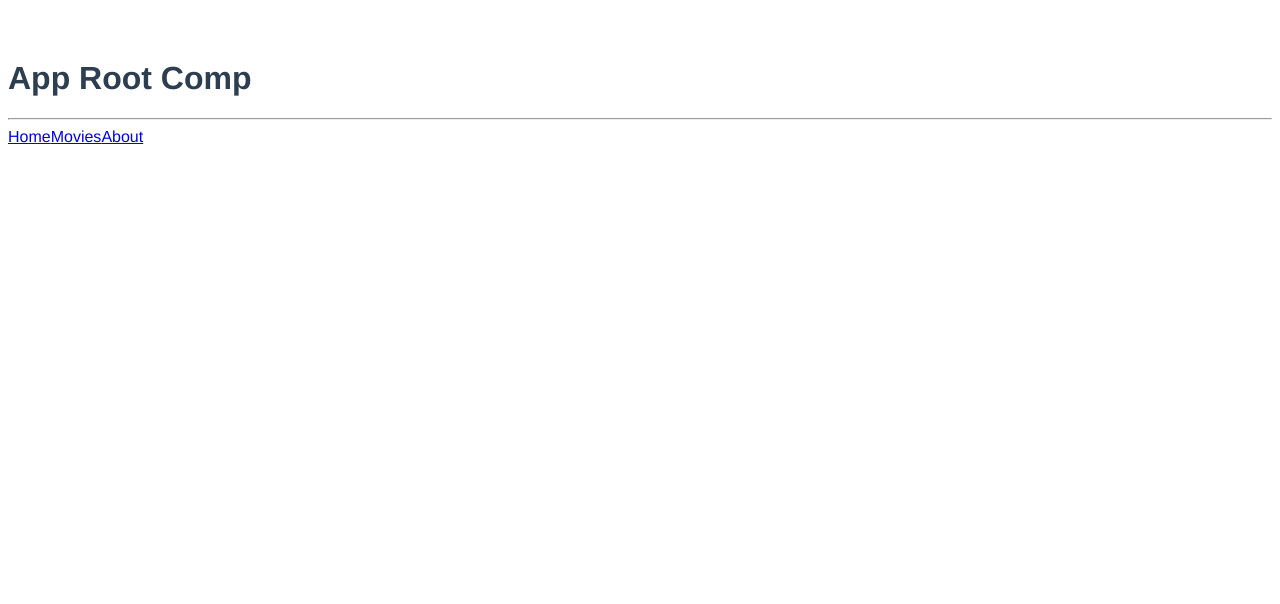
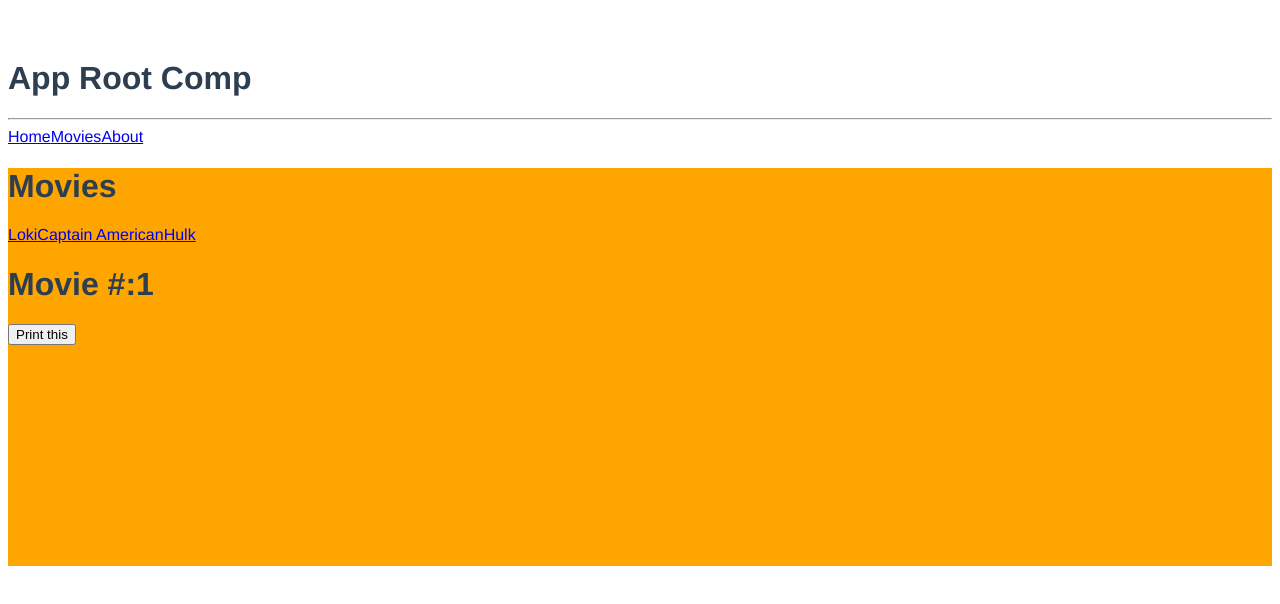
Before and after one commit to f2xiao/learn-vue, a Vue app in the folder basics-vue/: page /#/movies/1 in a window 1280 px wide. Shown: the top 604 px of the page. Built offline with nearby package versions, Linux system fonts and the light colour scheme.

Commit message:
Add dynamic route

```diff
--- a/basics-vue/src/App.vue
+++ b/basics-vue/src/App.vue
@@ -5,6 +5,7 @@
     <router-link to="/home">Home</router-link>
     <router-link to="/movies">Movies</router-link>
     <router-link to="/about">About</router-link>
+
     <router-view></router-view>
   </div>
 </template>
--- /dev/null
+++ b/basics-vue/src/components/Movie.vue
@@ -0,0 +1,26 @@
+<template>
+  <div class="movies-container">
+    <h1>Movie #:{{id}}</h1>
+    <button @click="showThis">Print this</button>
+  </div>
+</template>
+
+<script>
+export default {
+  props:['id'],
+  methods: {
+    showThis(){
+      console.log(this.id);
+    }
+  },
+
+
+};
+</script>
+
+<style lang="less" scoped>
+.movies-container {
+  min-height: 300px;
+  background: orange;
+}
+</style>
--- a/basics-vue/src/components/Movies.vue
+++ b/basics-vue/src/components/Movies.vue
@@ -1,6 +1,10 @@
 <template>
   <div class="movies-container">
     <h1>Movies</h1>
+       <router-link to="/movies/1">Loki</router-link>
+    <router-link to="/movies/2">Captain American</router-link>
+    <router-link to="/movies/3">Hulk</router-link>
+    <router-view></router-view>
   </div>
 </template>
 
--- a/basics-vue/src/router/index.js
+++ b/basics-vue/src/router/index.js
@@ -4,6 +4,7 @@ import VueRouter from "vue-router";
 import Home from "@/components/Home.vue";
 import About from "@/components/About.vue";
 import Movies from "@/components/Movies.vue";
+import Movie from "@/components/Movie.vue";
 import Left from "@/components/Left.vue";
 import Right from "@/components/Right.vue";
 
@@ -28,6 +29,10 @@ const router = new VueRouter({
     {
       path: "/movies",
       component: Movies,
+      children: [
+        { path: '/movies/:id',component: Movie ,props: true},
+
+      ]
     },
   ],
 });
```
Also changed, not shown: 1 other file (tests, documents, lock files or other folders).
